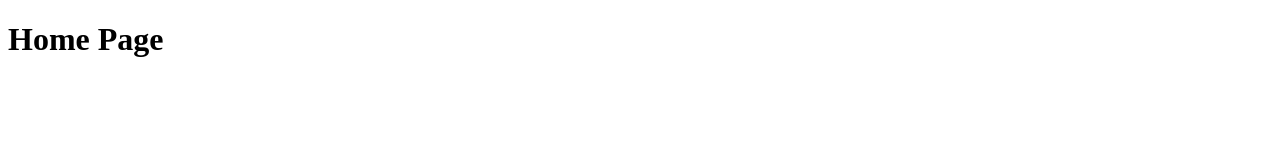
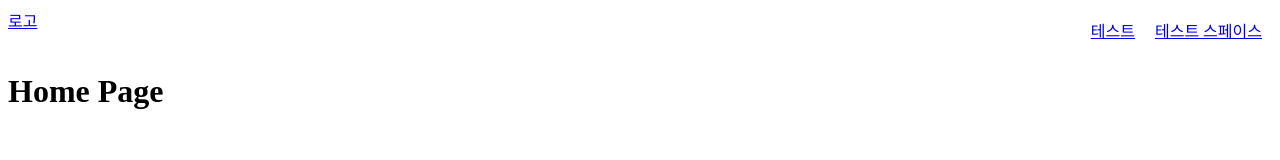
Before and after one commit to jmjmjames/jongmin-dev.github.io, a Gatsby site: page / in a window 1280 px wide. Built offline with nearby package versions, Linux system fonts and the light colour scheme; Gatsby itself is replaced by a stand-in of ours.

Commit message:
page link test

```diff
--- a/src/pages/index.js
+++ b/src/pages/index.js
@@ -1,3 +1,4 @@
+import { Link } from "gatsby";
 import React from "react";
 
 // markup
@@ -5,6 +6,16 @@ const IndexPage = () => {
   return (
     <main>
       <title>Home Page</title>
+      <div style={{ display: "flex" }}>
+        <Link to="/">로고</Link>
+        <div style={{ flexGrow: 1 }}></div>
+        <Link to="/test" style={{ padding: 10 }}>
+          테스트
+        </Link>
+        <Link to="/test-space" style={{ padding: 10 }}>
+          테스트 스페이스
+        </Link>
+      </div>
       <h1>Home Page</h1>
     </main>
   );
```
Also changed, not shown: src/pages/404.js (+9 -9 lines), src/pages/test-space.js (+13 -2 lines), src/pages/test.js (+11 -0 lines).
